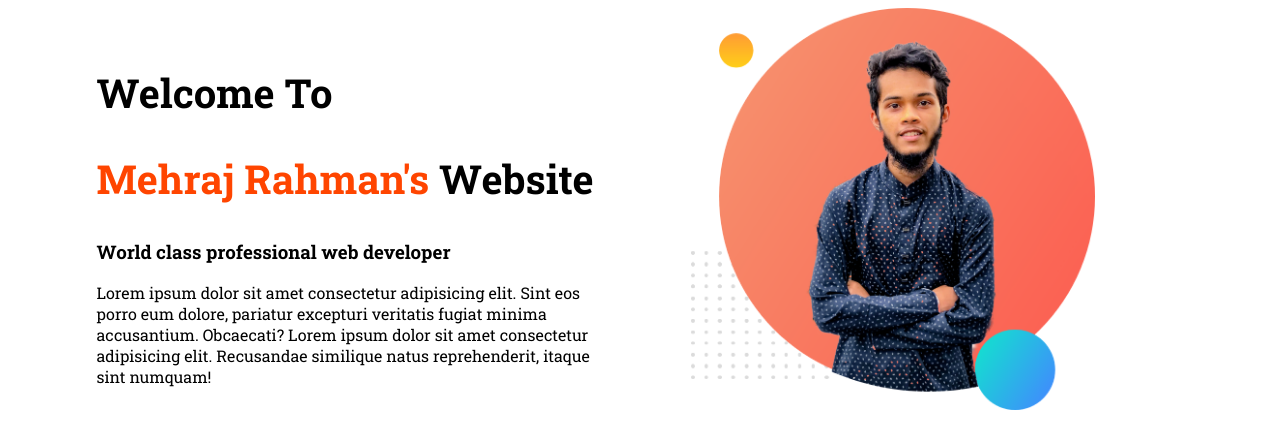
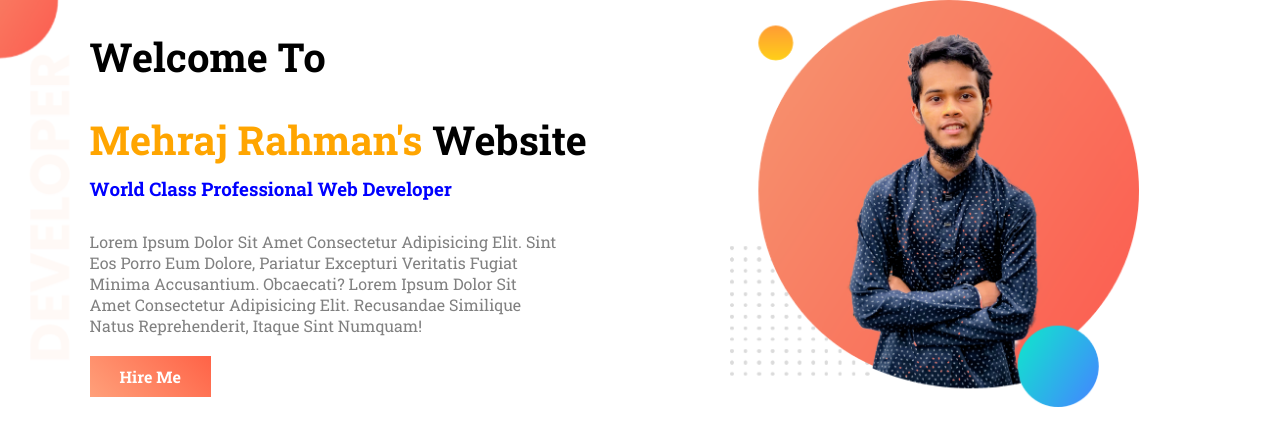
Before and after one commit to MehrajRahman/web-portfolio, a plain HTML site: page index.html in a window 1280 px wide. Drawn offline with Linux system fonts and the light colour scheme.

Commit message:
doing designs of the header

```diff
--- a/index.html
+++ b/index.html
@@ -10,7 +10,7 @@
 </head>
 <body>
 
- <section class="head-part">
+ <section class="top-banner">
     <div class="half-width half-width-left">
         <h1>Welcome To</h1>
         <h1> <span class="top-name"> Mehraj Rahman's</span> Website</h1>
@@ -18,6 +18,7 @@
         <p>Lorem ipsum dolor sit amet consectetur adipisicing elit. Sint eos porro eum dolore, pariatur excepturi veritatis fugiat minima accusantium. Obcaecati?
             Lorem ipsum dolor sit amet consectetur adipisicing elit. Recusandae similique natus reprehenderit, itaque sint numquam!
         </p>
+        <a class="link-button" target="_blank" href="https://www.linkedin.com/in/mehraj-rahman-8658611a9/">Hire me</a>
     </div>
     <div class="half-width">
 
--- a/style.css
+++ b/style.css
@@ -1,24 +1,47 @@
-
+*{
+    margin: 0;
+    padding: 0;
+}
 body{
     font-family: 'Roboto Slab', serif;
 }
 h1{
     font-size: 40px;
+    margin-top: 30px;
 
 }
 .top-name{
-    color: orangered;
+    color: orange;
 }
-
 .half-width{
-    width: 40%;
-    float: left;
-    margin-left: 5% ;
-    padding-left: 2% ;
-}
-.half-width-left{
-    margin-top: 25px;
+    width: 80%;
+    margin-left: 10%;
+    padding-left: 4%;
+    text-transform: capitalize;
 }
 .half-width img{
-    width: 80%;
+   width: 80%;
 }
+.half-width-left  p,h3{
+    padding-right: 40px;
+    margin-top: 10px;
+    margin-bottom: 30px;
+    color: grey;
+}
+.half-width-left h3{
+    color: blue;
+}
+.top-banner{
+    display: grid;
+    grid-template-columns: 1fr 1fr;
+    background: url(./images/top-banner.png);
+    background-repeat: no-repeat;
+
+}
+.link-button{
+    text-decoration: none;
+    font-weight: 700;
+    background-image: linear-gradient(45deg, lightSalmon, tomato);
+    padding: 10px 30px;
+    color: white;
+}
```
